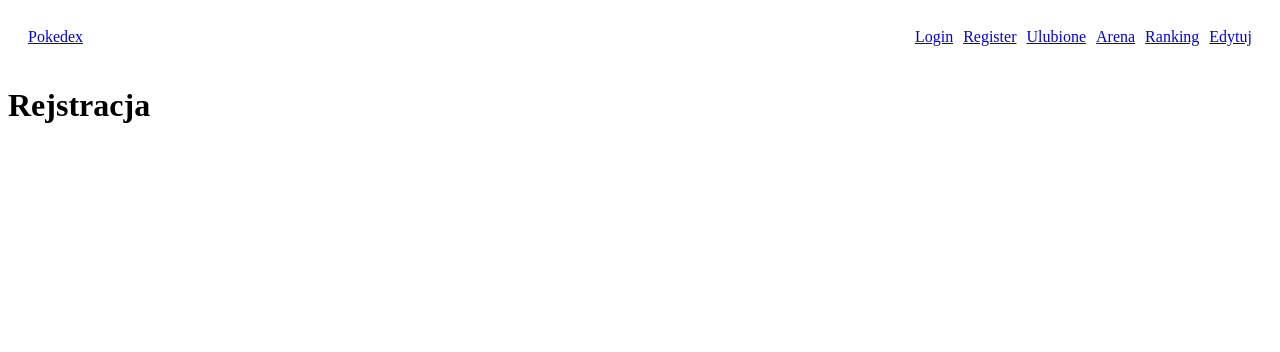
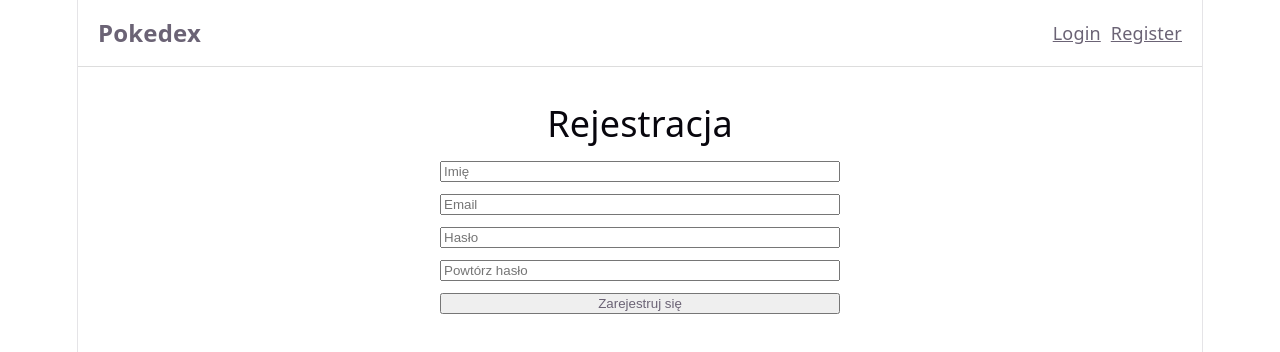
Before and after one commit to KrzysztofAugustyniak1981/pokedex, a React (Vite) app: page /register in a window 1280 px wide. Shown: the top 352 px of the page. Built offline with nearby package versions, Linux system fonts and the light colour scheme.

Commit message:
add protectedRoute

```diff
--- a/db.json
+++ b/db.json
@@ -1,5 +1,12 @@
 {
-  "users": [],
+  "users": [
+    {
+      "name": "Krzysztof",
+      "email": "test@test",
+      "password": "123",
+      "id": "pKYHVS1IA4c"
+    }
+  ],
   "favorites": [
     {
       "pokemonId": 6,
@@ -16,6 +23,22 @@
       "base_experience": 178,
       "weight": 295,
       "id": "aeBG5uNBm8g"
+    },
+    {
+      "pokemonId": 3,
+      "name": "venusaur",
+      "image": "https://raw.githubusercontent.com/PokeAPI/sprites/master/sprites/pokemon/other/official-artwork/3.png",
+      "base_experience": 236,
+      "weight": 1000,
+      "id": "0ojD4gIgmsU"
+    },
+    {
+      "pokemonId": 8,
+      "name": "wartortle",
+      "image": "https://raw.githubusercontent.com/PokeAPI/sprites/master/sprites/pokemon/other/official-artwork/8.png",
+      "base_experience": 142,
+      "weight": 225,
+      "id": "nHCNmI856gE"
     }
   ],
   "customPokemons": [
@@ -56,6 +79,28 @@
       "lose": 1,
       "pokemonId": 12,
       "id": "z_-Wez9QaDw"
+    },
+    {
+      "name": "venusaur",
+      "image": "https://raw.githubusercontent.com/PokeAPI/sprites/master/sprites/pokemon/other/official-artwork/3.png",
+      "weight": 1000,
+      "height": 20,
+      "base_experience": 246,
+      "win": 1,
+      "lose": 0,
+      "pokemonId": 3,
+      "id": "MIFrpnxkleA"
+    },
+    {
+      "name": "wartortle",
+      "image": "https://raw.githubusercontent.com/PokeAPI/sprites/master/sprites/pokemon/other/official-artwork/8.png",
+      "weight": 225,
+      "height": 10,
+      "base_experience": 142,
+      "win": 0,
+      "lose": 1,
+      "pokemonId": 8,
+      "id": "9sEthvl1TtY"
     }
   ],
   "$schema": "./node_modules/json-server/schema.json"
--- a/src/components/shared/Navbar.jsx
+++ b/src/components/shared/Navbar.jsx
@@ -1,20 +1,90 @@
-import { Link } from "react-router-dom";
+import { Link, useNavigate } from "react-router-dom";
+import { useContext } from "react";
+import { useAuth } from "../../context/AuthContext";
+import { ThemeContext } from "../../context/ThemeContext";
 
 const Navbar = () => {
+  const navigate = useNavigate();
+  const { user, logout } = useAuth();
+  const themeContext = useContext(ThemeContext);
+
+  const theme = themeContext?.theme || "light";
+  const toggleTheme = themeContext?.toggleTheme;
+
+  const handleLogout = () => {
+    logout();
+    navigate("/");
+  };
+
   return (
-        <nav style={{display: "flex", justifyContent: "space-between", padding: "20px"}}>
+    <nav
+      style={{
+        display: "flex",
+        justifyContent: "space-between",
+        alignItems: "center",
+        padding: "20px",
+        borderBottom: "1px solid #ddd",
+        flexWrap: "wrap",
+        gap: "16px",
+      }}
+    >
+      <div
+        style={{
+          display: "flex",
+          flexDirection: "column",
+          alignItems: "flex-start",
+          gap: "8px",
+        }}
+      >
+        <Link
+          to="/"
+          style={{
+            fontSize: "24px",
+            fontWeight: "bold",
+            textDecoration: "none",
+            color: "inherit",
+          }}
+        >
+          Pokedex
+        </Link>
 
-            {/*Logo*/}
-            <Link to="/">Pokedex</Link>
+        {user && (
+          <div
+            style={{
+              display: "flex",
+              alignItems: "center",
+              gap: "10px",
+              flexWrap: "wrap",
+            }}
+          >
+            <span>Zalogowany: {user.name}</span>
 
-            {/*Przyciski nawigacyjne*/}
-            <div style={{display: "flex", gap: "10px"}}>
+            <button
+              onClick={toggleTheme}
+              disabled={!toggleTheme}
+              style={{ cursor: toggleTheme ? "pointer" : "not-allowed" }}
+            >
+              Motyw: {theme === "light" ? "🌞 Light" : "🌙 Dark"}
+            </button>
+          </div>
+        )}
+      </div>
+
+      <div style={{ display: "flex", gap: "10px", flexWrap: "wrap" }}>
+        {!user ? (
+          <>
             <Link to="/login">Login</Link>
             <Link to="/register">Register</Link>
+          </>
+        ) : (
+          <>
             <Link to="/favorites">Ulubione</Link>
             <Link to="/arena">Arena</Link>
             <Link to="/ranking">Ranking</Link>
             <Link to="/edit">Edytuj</Link>
+            <button onClick={handleLogout}>Wyloguj</button>
+          </>
+        )}
       </div>
     </nav>
   );
--- a/src/components/subpages/auth/Login.jsx
+++ b/src/components/subpages/auth/Login.jsx
@@ -1,6 +1,72 @@
+import { useState } from "react";
+import { useNavigate } from "react-router-dom";
+import { useAuth } from "../../../context/AuthContext.jsx";
+
 const Login = () => {
+    const navigate = useNavigate();
+    const { login } = useAuth();
+
+    const [formData, setFormData] = useState({
+        email: "",
+        password: "",
+    });
+
+    const handleChange = (e) => {
+        const { name, value } = e.target;
+
+        setFormData((prev) => ({
+            ...prev,
+            [name]: value,
+        }));
+    };
+
+    const handleSubmit = async (e) => {
+        e.preventDefault();
+
+        try {
+            await login(formData.email, formData.password);
+            alert("Logowanie udane!");
+            navigate("/");
+        } catch (error) {
+            alert(error.message);
+        }
+    };
+
     return (
-        <h1>Logowanie</h1>
+        <div style={{ padding: "20px" }}>
+            <h1>Logowanie</h1>
+
+            <form
+                onSubmit={handleSubmit}
+                style={{
+                    display: "flex",
+                    flexDirection: "column",
+                    gap: "12px",
+                    maxWidth: "400px",
+                    margin: "0 auto",
+                }}
+            >
+                <input
+                    type="email"
+                    name="email"
+                    placeholder="Email"
+                    value={formData.email}
+                    onChange={handleChange}
+                    required
+                />
+
+                <input
+                    type="password"
+                    name="password"
+                    placeholder="Hasło"
+                    value={formData.password}
+                    onChange={handleChange}
+                    required
+                />
+
+                <button type="submit">Zaloguj się</button>
+            </form>
+        </div>
     );
 };
 
--- a/src/components/subpages/auth/register.jsx
+++ b/src/components/subpages/auth/register.jsx
@@ -1,5 +1,113 @@
+import { useState } from "react";
+import { useNavigate } from "react-router-dom";
+import { registerUser, getUserByEmail } from "../../../services/authService";
+
 const Register = () => {
-    return <h1>Rejstracja</h1>;
+  const navigate = useNavigate();
+
+  const [formData, setFormData] = useState({
+    name: "",
+    email: "",
+    password: "",
+    repeatPassword: "",
+  });
+
+  const handleChange = (e) => {
+    const { name, value } = e.target;
+
+    setFormData((prev) => ({
+      ...prev,
+      [name]: value,
+    }));
+  };
+
+  const handleSubmit = async (e) => {
+    e.preventDefault();
+
+    try {
+      // sprawdzamy czy user już istnieje
+      const existingUser = await getUserByEmail(formData.email);
+
+      if (existingUser) {
+        alert("Użytkownik o tym emailu już istnieje");
+        return;
+      }
+
+      // sprawdzamy hasła
+      if (formData.password !== formData.repeatPassword) {
+        alert("Hasła się nie zgadzają");
+        return;
+      }
+
+      // zapis do bazy
+      await registerUser({
+        name: formData.name,
+        email: formData.email,
+        password: formData.password,
+      });
+
+      alert("Rejestracja udana!");
+
+      navigate("/login");
+    } catch (error) {
+      console.error("Błąd rejestracji:", error);
+    }
+  };
+
+  return (
+    <div style={{ padding: "20px" }}>
+      <h1>Rejestracja</h1>
+
+      <form
+        onSubmit={handleSubmit}
+        style={{
+          display: "flex",
+          flexDirection: "column",
+          gap: "12px",
+          maxWidth: "400px",
+          margin: "0 auto",
+        }}
+      >
+        <input
+          type="text"
+          name="name"
+          placeholder="Imię"
+          value={formData.name}
+          onChange={handleChange}
+          required
+        />
+
+        <input
+          type="email"
+          name="email"
+          placeholder="Email"
+          value={formData.email}
+          onChange={handleChange}
+          required
+        />
+
+        <input
+          type="password"
+          name="password"
+          placeholder="Hasło"
+          value={formData.password}
+          onChange={handleChange}
+          required
+        />
+
+        <input
+          type="password"
+          name="repeatPassword"
+          placeholder="Powtórz hasło"
+          value={formData.repeatPassword}
+          onChange={handleChange}
+          required
+        />
+
+        <button type="submit">Zarejestruj się</button>
+      </form>
+    </div>
+  );
 };
 
 export default Register;
--- /dev/null
+++ b/src/context/AuthContext.jsx
@@ -0,0 +1,50 @@
+import { createContext, useContext, useEffect, useState } from "react";
+import { getUserByEmail } from "../services/authService";
+
+const AuthContext = createContext();
+
+export const AuthProvider = ({ children }) => {
+    const [user, setUser] = useState(null);
+
+    // 🔁 odczyt usera z localStorage przy starcie
+    useEffect(() => {
+        const storedUser = localStorage.getItem("user");
+
+        if (storedUser) {
+            setUser(JSON.parse(storedUser));
+        }
+    }, []);
+
+    // 🔐 login
+    const login = async (email, password) => {
+        const existingUser = await getUserByEmail(email);
+
+        if (!existingUser) {
+            throw new Error("Użytkownik nie istnieje");
+        }
+
+        if (existingUser.password !== password) {
+            throw new Error("Nieprawidłowe hasło");
+        }
+
+        setUser(existingUser);
+        localStorage.setItem("user", JSON.stringify(existingUser));
+    };
+
+    // 🚪 logout
+    const logout = () => {
+        setUser(null);
+        localStorage.removeItem("user");
+    };
+
+    return (
+        <AuthContext.Provider value={{ user, login, logout }}>
+            {children}
+        </AuthContext.Provider>
+    );
+};
+
+// custom hook (żeby łatwiej używać)
+export const useAuth = () => {
+    return useContext(AuthContext);
+};
--- a/src/context/ThemeContext.jsx
+++ b/src/context/ThemeContext.jsx
@@ -1,19 +1,24 @@
-import { createContext, useState } from "react";
+import { createContext, useEffect, useState } from "react";
 
 export const ThemeContext = createContext();
 
 export const ThemeProvider = ({ children }) => {
-    const [theme, setTheme] = useState('light');
+  const [theme, setTheme] = useState(() => {
+    return localStorage.getItem("theme") || "light";
+  });
+
+  useEffect(() => {
+    localStorage.setItem("theme", theme);
+    document.body.setAttribute("data-theme", theme);
+  }, [theme]);
 
   const toggleTheme = () => {
-        setTheme(prev => (prev === "light" ? "dark" : "light"));
+    setTheme((prev) => (prev === "light" ? "dark" : "light"));
   };
 
   return (
     <ThemeContext.Provider value={{ theme, toggleTheme }}>
-            <div className={theme}>
       {children}
-            </div>
     </ThemeContext.Provider>
   );
 };
--- a/src/index.css
+++ b/src/index.css
@@ -9,29 +9,30 @@
   --accent-border: rgba(170, 59, 255, 0.5);
   --social-bg: rgba(244, 243, 236, 0.5);
   --shadow:
-    rgba(0, 0, 0, 0.1) 0 10px 15px -3px, rgba(0, 0, 0, 0.05) 0 4px 6px -2px;
+    rgba(0, 0, 0, 0.1) 0 10px 15px -3px,
+    rgba(0, 0, 0, 0.05) 0 4px 6px -2px;
 
-  --sans: system-ui, 'Segoe UI', Roboto, sans-serif;
-  --heading: system-ui, 'Segoe UI', Roboto, sans-serif;
+  --sans: system-ui, "Segoe UI", Roboto, sans-serif;
+  --heading: system-ui, "Segoe UI", Roboto, sans-serif;
   --mono: ui-monospace, Consolas, monospace;
-
-  font: 18px/145% var(--sans);
-  letter-spacing: 0.18px;
-  color-scheme: light dark;
-  color: var(--text);
-  background: var(--bg);
-  font-synthesis: none;
-  text-rendering: optimizeLegibility;
-  -webkit-font-smoothing: antialiased;
-  -moz-osx-font-smoothing: grayscale;
-
-  @media (max-width: 1024px) {
-    font-size: 16px;
-  }
 }
 
-@media (prefers-color-scheme: dark) {
-  :root {
+body[data-theme="light"] {
+  --text: #6b6375;
+  --text-h: #08060d;
+  --bg: #ffffff;
+  --border: #e5e4e7;
+  --code-bg: #f4f3ec;
+  --accent: #aa3bff;
+  --accent-bg: rgba(170, 59, 255, 0.1);
+  --accent-border: rgba(170, 59, 255, 0.5);
+  --social-bg: rgba(244, 243, 236, 0.5);
+  --shadow:
+    rgba(0, 0, 0, 0.1) 0 10px 15px -3px,
+    rgba(0, 0, 0, 0.05) 0 4px 6px -2px;
+}
+
+body[data-theme="dark"] {
   --text: #9ca3af;
   --text-h: #f3f4f6;
   --bg: #16171d;
@@ -42,16 +43,21 @@
   --accent-border: rgba(192, 132, 252, 0.5);
   --social-bg: rgba(47, 48, 58, 0.5);
   --shadow:
-      rgba(0, 0, 0, 0.4) 0 10px 15px -3px, rgba(0, 0, 0, 0.25) 0 4px 6px -2px;
-  }
-
-  #social .button-icon {
-    filter: invert(1) brightness(2);
-  }
+    rgba(0, 0, 0, 0.4) 0 10px 15px -3px,
+    rgba(0, 0, 0, 0.25) 0 4px 6px -2px;
 }
 
 body {
   margin: 0;
+  font: 18px/145% var(--sans);
+  letter-spacing: 0.18px;
+  color: var(--text);
+  background: var(--bg);
+  font-synthesis: none;
+  text-rendering: optimizeLegibility;
+  -webkit-font-smoothing: antialiased;
+  -moz-osx-font-smoothing: grayscale;
+  transition: background 0.3s ease, color 0.3s ease;
 }
 
 #root {
@@ -64,48 +70,24 @@ body {
   display: flex;
   flex-direction: column;
   box-sizing: border-box;
+  background: var(--bg);
 }
 
 h1,
-h2 {
+h2,
+h3 {
   font-family: var(--heading);
   font-weight: 500;
   color: var(--text-h);
 }
 
-h1 {
-  font-size: 56px;
-  letter-spacing: -1.68px;
-  margin: 32px 0;
-  @media (max-width: 1024px) {
-    font-size: 36px;
-    margin: 20px 0;
+p,
+span,
+label,
+li,
+a,
+button,
+input,
+select {
+  color: inherit;
 }
-}
-h2 {
-  font-size: 24px;
-  line-height: 118%;
-  letter-spacing: -0.24px;
-  margin: 0 0 8px;
-  @media (max-width: 1024px) {
-    font-size: 20px;
-  }
-}
-p {
-  margin: 0;
-}
-
-code,
-.counter {
-  font-family: var(--mono);
-  display: inline-flex;
-  border-radius: 4px;
-  color: var(--text-h);
-}
-
-code {
-  font-size: 15px;
-  line-height: 135%;
-  padding: 4px 8px;
-  background: var(--code-bg);
-}
--- a/src/main.jsx
+++ b/src/main.jsx
@@ -2,11 +2,15 @@ import ReactDom from 'react-dom/client';
 import { BrowserRouter } from 'react-router-dom';
 import App from './App.jsx'
 import { ThemeProvider } from './context/ThemeContext.jsx';
+import { AuthProvider } from './context/AuthContext.jsx';
+import "./index.css";
 
 ReactDom.createRoot(document.getElementById('root')).render(
   <BrowserRouter>
     <ThemeProvider>
-      <App />
+      <AuthProvider>
+        <App />
+      </AuthProvider>
     </ThemeProvider>
   </BrowserRouter>
 );
```
Also changed, not shown: src/routes/AppRouter.jsx (+9 -6 lines), src/routes/ProtectedRoute.jsx (added, +14 -0 lines), src/services/authService.js (+18 -0 lines). Lines whose indentation alone changed are shown as unchanged.
